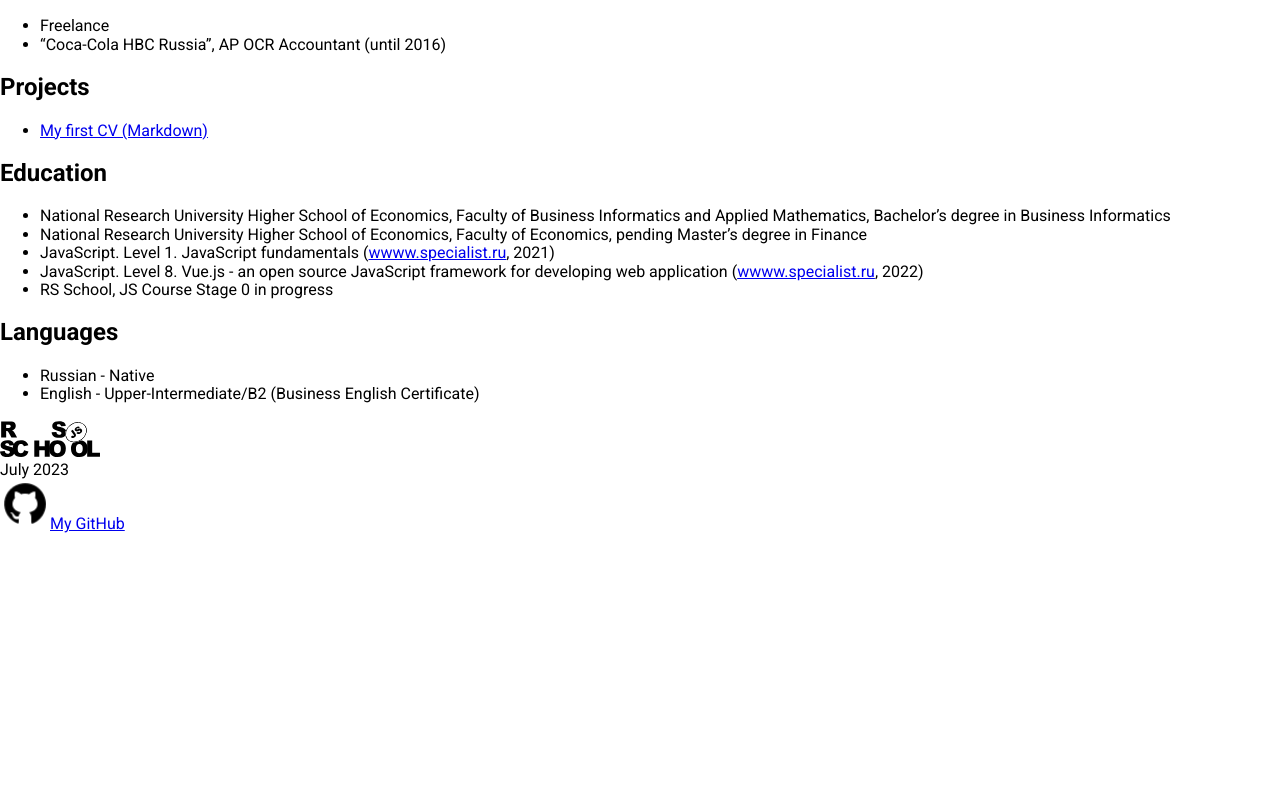
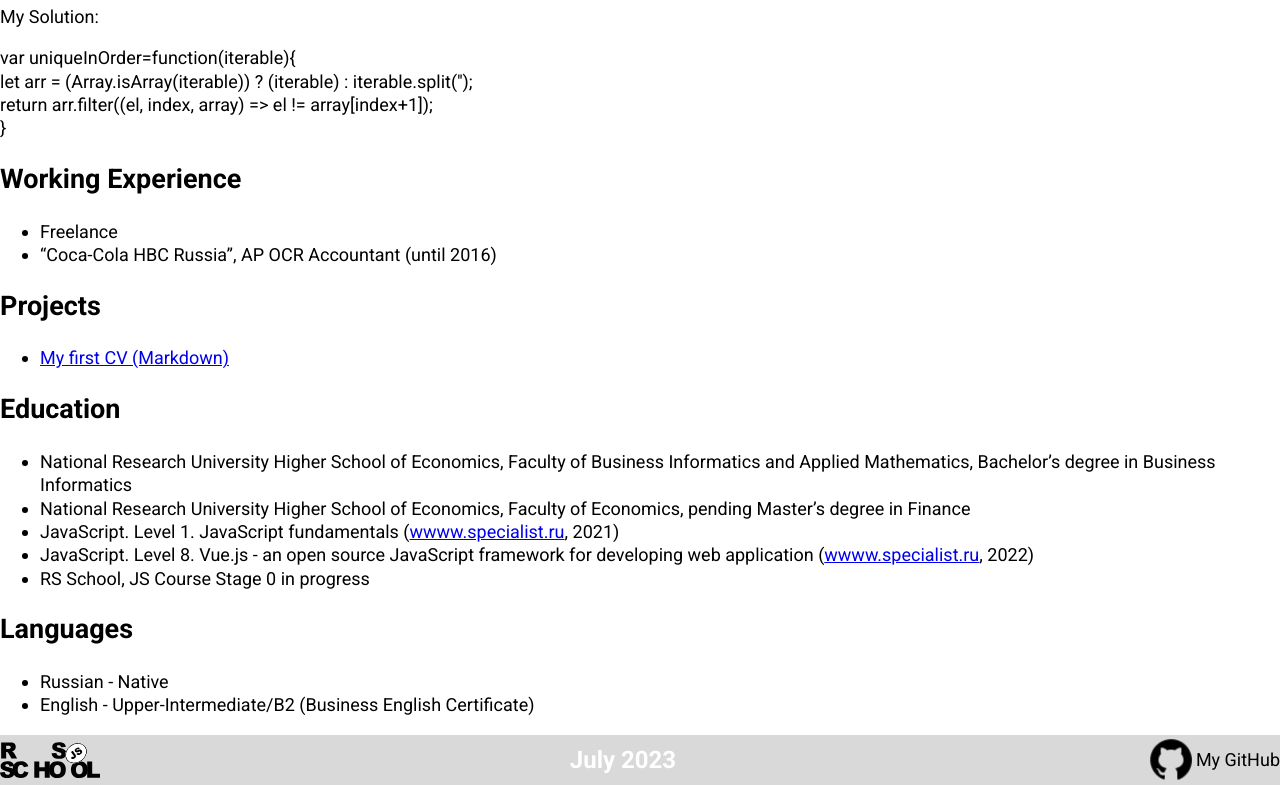
Before and after one commit to tyulari/rsschool-cv, a plain HTML site: page index.html in a window 1280 px wide. Shown: the part 969-1754 px from the top of the page. Before the commit the page ends 1503 px from the top, so only its background shows below. Drawn offline with Linux system fonts and the light colour scheme.

Commit message:
feat: add style for footer in style.css

```diff
--- a/css/style.css
+++ b/css/style.css
@@ -6,6 +6,9 @@ html, body {
     font-family: 'Roboto', sans-serif;
     scroll-behavior: smooth;
     margin: 0px;
+    font-size: 18px;
+    font-weight: 400;
+    line-height: 1.3;
 }
 
 .container{
@@ -14,8 +17,12 @@ html, body {
 }
 
 .header {
+    padding: 10px 0;
     background: #2f4351;
-    padding: 10px 0;
+    /*position: fixed;
+    top:0px;
+    left:0px;
+    width: 100%;*/
 }
 
 .header_menu-list{
@@ -40,3 +47,28 @@ html, body {
 .header__menu-link:hover {
     color: #65c9ff;
 }
+
+.footer{
+    background: #d9d9d9;
+}
+
+.footer__container {
+    display: flex;/*чтобы в линеечку выстроить*/
+    justify-content: space-between; /*выравнивание по разным сторонам*/
+    align-items: center; /*выравнивание по вертикали*/
+}
+
+.footer__data{
+    font-size: 24px;
+    font-weight: 700;
+    line-height: 50px;
+    color:#FFF;
+}
+
+.footer-link{
+    display:flex;
+    justify-content: space-between;
+    align-items: center;
+    text-decoration: none;
+    color:#000;
+}
```
